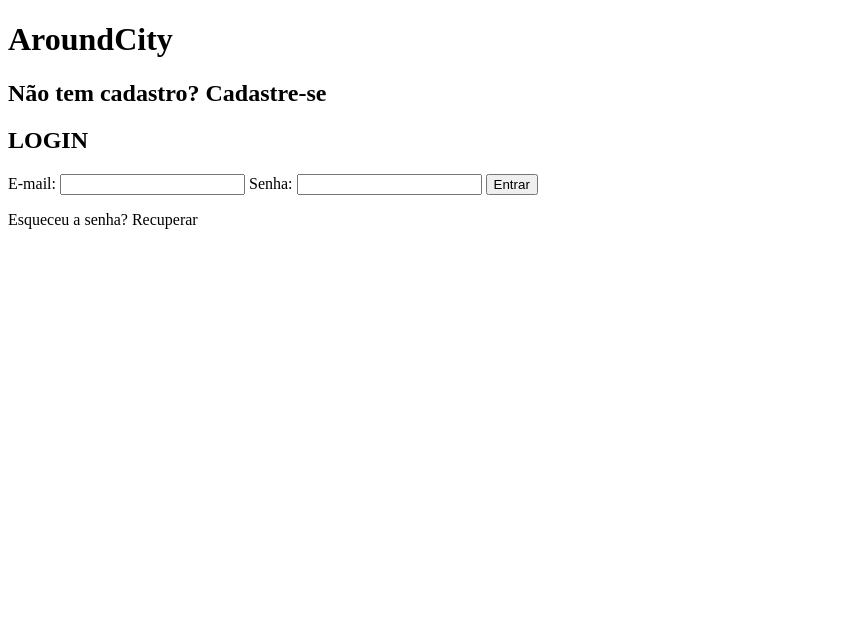
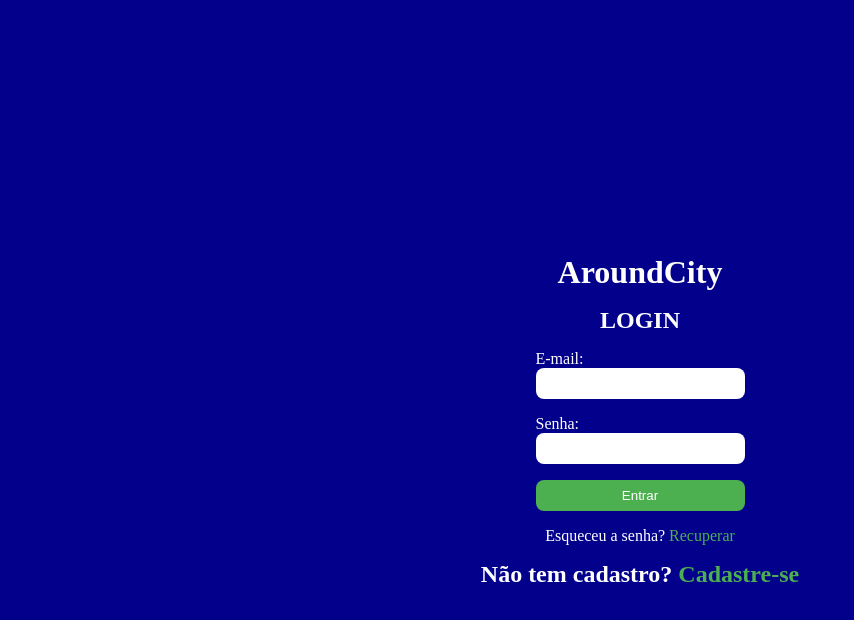
Before and after one commit to Acquesta/AroudCity, a plain HTML site: page index.html in a window 1280 px wide. Shown: the whole page, without its empty margins (0-854 px from the left). Drawn offline with Linux system fonts and the light colour scheme.

Commit message:
Inserindo css e validação login
Nessa atualização foi adicionado ao site uma estilização simples e um login para os usuários já cadastrados

```diff
--- a/css/style.css
+++ b/css/style.css
@@ -0,0 +1,61 @@
+*{
+    margin: 0;
+    padding: 0;
+}
+
+body{
+    display: flex;
+    flex-direction: column;
+    justify-content: center;
+    align-items: center;
+    height: 100vh;
+    background-color: #03018C;
+    color: #fff;
+}
+
+header{
+    text-align: center;
+    margin-bottom: 1rem;
+}
+
+main{
+   width: 90%;
+   height: 30vh;
+   display: flex;
+   flex-direction: column;
+   align-items: center;
+
+}
+
+.inputs{
+    height: 90%;
+    display: flex;
+    flex-direction: column;
+    justify-content: space-between;
+    margin: 1rem 0;
+}
+
+.inputs input{
+    padding: 0.5rem 1rem;
+    border: none;
+    border-radius: 0.5rem;
+    margin-bottom: 1rem;
+}
+
+.inputs button{
+    padding: 0.5rem 1rem;
+    border: none;
+    border-radius: 0.5rem;
+    background-color: #4CAF50;
+    color: #fff;
+    cursor: pointer;
+}
+
+p{
+    cursor: pointer;
+    margin-bottom: 1rem;
+}
+
+.span{
+    color: #4CAF50;
+}
--- a/index.html
+++ b/index.html
@@ -4,22 +4,23 @@
     <meta charset="UTF-8">
     <meta name="viewport" content="width=device-width, initial-scale=1.0">
     <title>Login - AroundCity</title>
+    <link rel="stylesheet" href="/css/style.css">
 </head>
 <body>
     <header>
         <h1>AroundCity</h1>
-        <h2>Não tem cadastro? <span class="span">Cadastre-se</span></h2>
     </header>
     <main>
         <h2>LOGIN</h2>
-        <form>
+        <div class="inputs">
             <label for="email">E-mail:</label>
             <input type="email" id="email" name="email" required>
             <label for="senha">Senha:</label>
             <input type="password" id="senha" name="senha" required>
-            <button type="submit">Entrar</button>
-            <p>Esqueceu a senha? <span class="span">Recuperar</span>
-        </form>
+            <button id="button">Entrar</button>
+        </div>
+        <p>Esqueceu a senha? <span class="span">Recuperar</span>
+        <h2>Não tem cadastro? <span class="span">Cadastre-se</span></h2>
     </main>
     <script src="script.js"></script>
 </body>
--- a/script.js
+++ b/script.js
@@ -1,18 +1,48 @@
 let usuarios = [
     {
         nome: 'Teste 1',
-        email: 'teste1@email.com',
+        email: 'teste1@gmail.com',
         senha: '123456',
         tipo: 'admin',
         moedas: 500,
         km: 10,
         nivel: 1,
         interesses: ['Eletricidade', 'Quiz', 'Corrida', 'Campeonato', 'Formula1']
+    },
+    {
+        nome: 'Teste 2',
+        email: 'teste2@gmail.com',
+        senha: '123456',
+        tipo: 'admin',
+        moedas: 250,
+        km: 5,
+        nivel: 1,
+        interesses: ['Esportes', 'Corrida', 'Campeonato', 'Competição']
     }
 ]
 
 const email = document.querySelector('#email')
-const password = document.querySelector('#password')
-const form = document.querySelector('#form')
+const password = document.querySelector('#senha')
+const button = document.querySelector('#button')
 
 // Indentificação do Ususario
+button.addEventListener('click', () => {
+    const usuario = usuarios.find(usuario => {
+        return usuario.email === email.value && usuario.senha === senha.value
+    })
+    if(usuario){
+        alert(`Bem-vindo ${usuario.nome}!`)
+    }else{
+        alert('Email ou senha incorretos')
+    }
+    console.log(usuario);
+})
+
+// let usuarioEncontrado = usuarios.find((usuario) => {
+//     if(usuario.email === email.value && usuario.senha === password.value){
+//         window.location.href= "./areaDoUsuario.html"
+//     }
+//     else{
+//         alert("Email ou senha inválidos")
+//     }
+// })
```
